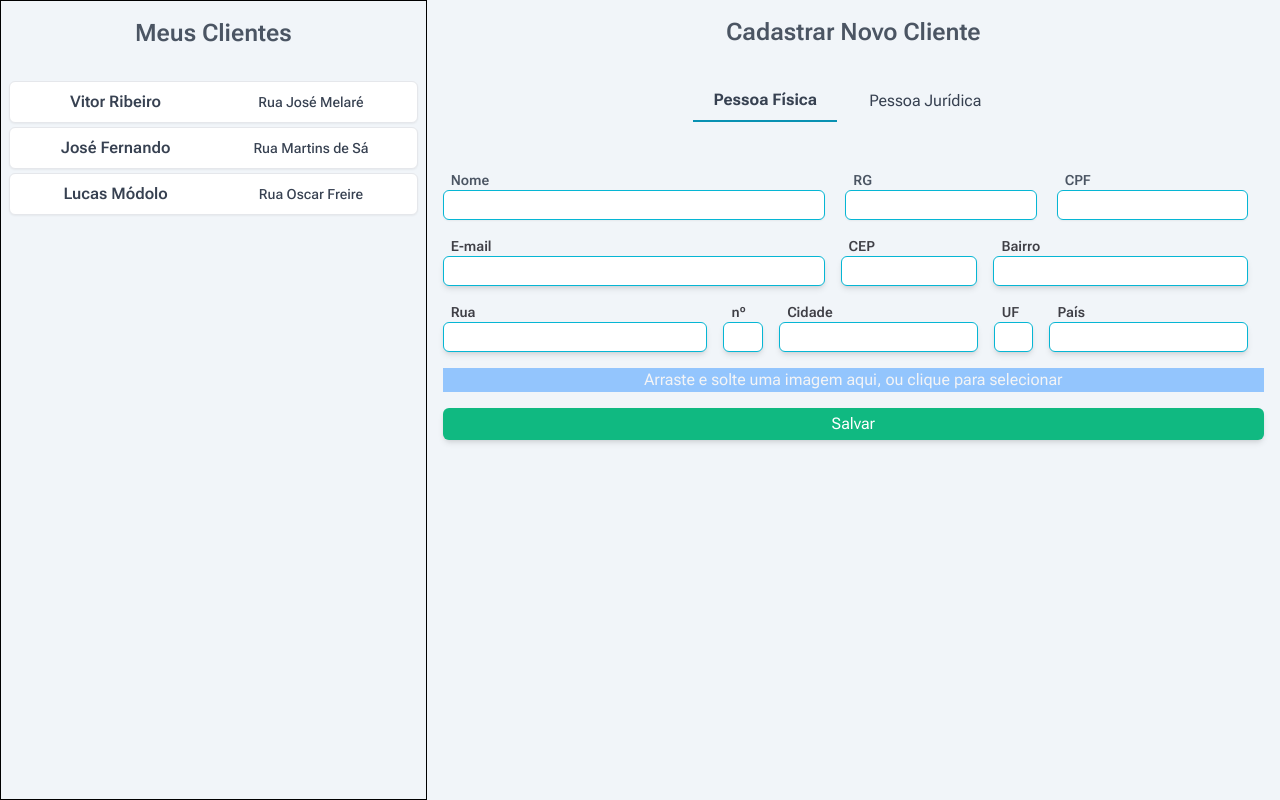
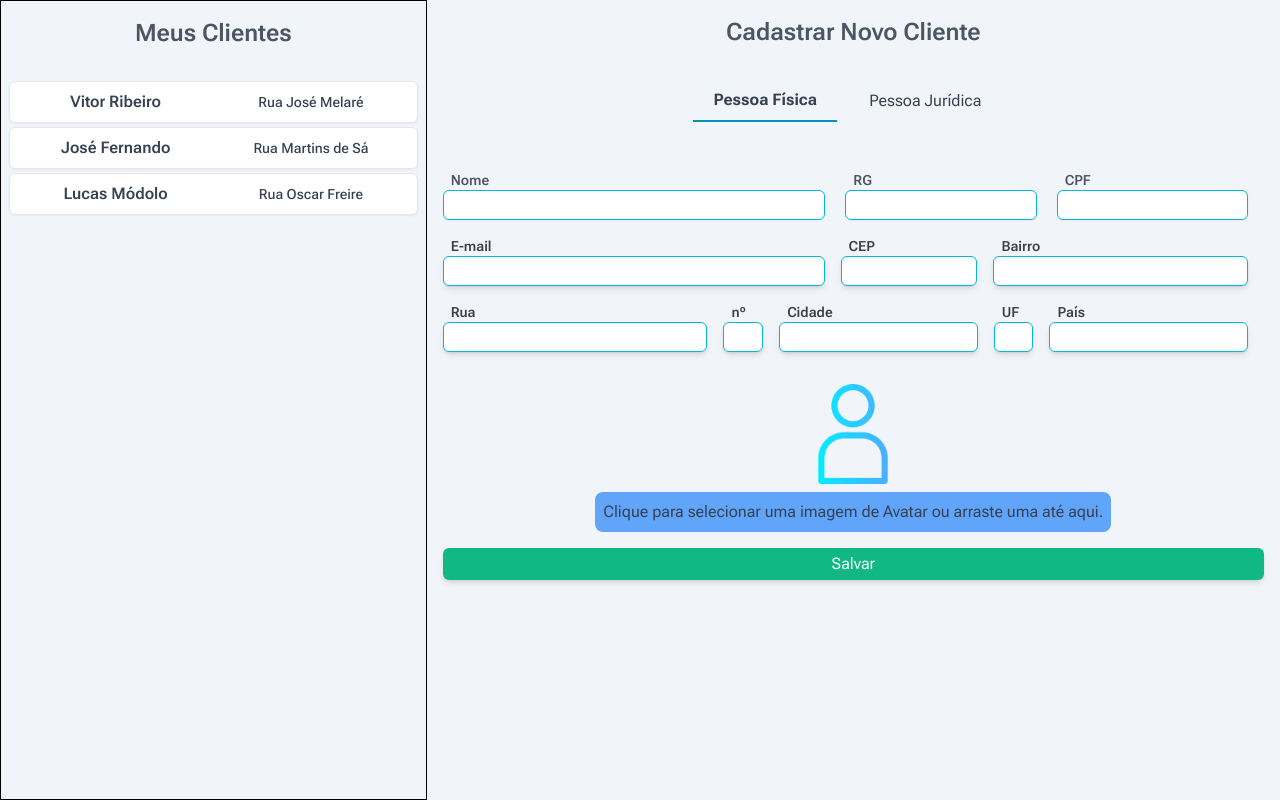
Before and after one commit to vitorrdc/webClientRegister, a Next.js app: page / in a window 1280 px wide. Built offline with nearby package versions, Linux system fonts and the light colour scheme; data requests are answered from the project's data file; a web font is replaced by a local one.

Commit message:
add avatar preview

```diff
--- a/src/app/page.tsx
+++ b/src/app/page.tsx
@@ -9,6 +9,7 @@ import { z } from 'zod'
 import { zodResolver } from '@hookform/resolvers/zod'
 import InputMask from 'react-input-mask';
 import { InputAvatar } from "@/components/InputAvatar";
+import Image from 'next/image'
 
 
 interface ClientsObject {
@@ -275,11 +276,19 @@ const handleImageSelected = (file) => {
                   {errors.country && <span className="text-red-500 text-xs">{errors.country.message}</span>}
               </div>
             </div>
-            <div className="bg-blue-300 flex justify-center cursor-pointer">
-              <InputAvatar onFileSelected={handleImageSelected}/>
-              {selectedImage && (
-                <img src={URL.createObjectURL(selectedImage)} alt="Image Selected" />
-              )}
+            <div className="flex flex-col justify-center items-center cursor-pointer rounded-xl">
+                {
+                  selectedImage ? (
+                    <img
+                  src={selectedImage && URL.createObjectURL(selectedImage)}
+                  alt="Image Selected"
+                  className="w-32 h-32 rounded-full text-cyan-200 bg-cyan-200 mt-2"
+                />
+                  ) : (
+                    <Image src='/image/user.png' alt="ASDASDSA" width={100} height={100} className="mt-4" />
+                  )
+                }
+                 <InputAvatar onFileSelected={handleImageSelected}/>
             </div>
             <button
               type="submit"
--- a/src/components/InputAvatar.tsx
+++ b/src/components/InputAvatar.tsx
@@ -10,9 +10,9 @@ export function InputAvatar({onFileSelected}) {
   })
 
   return (
-    <div {...getRootProps()} className='dropzone'>
+    <div {...getRootProps()} className='dropzone bg-blue-400 p-2 rounded-lg mt-2'>
       <input {...getInputProps()} />
-      <p>Arraste e solte uma imagem aqui, ou clique para selecionar</p>
+      <p className='text-gray-700'>Clique para selecionar uma imagem de Avatar ou arraste uma até aqui.</p>
     </div>
 
   )
```
Also changed, not shown: public/image/user.png (added).
